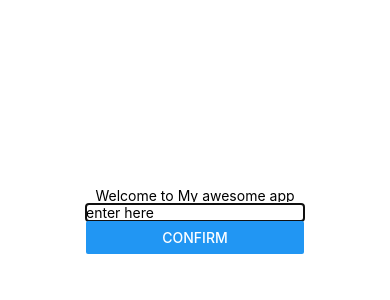
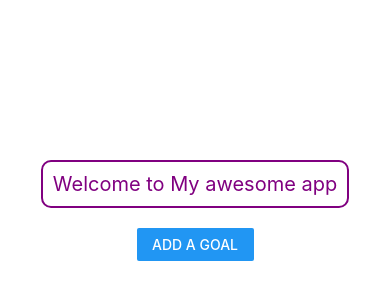
Before and after one commit to Zhouyuxin4/CS5520, a React Native app: screen / in a window 390 px wide. Shown: the part 202-502 px from the top of the page. Built offline with nearby package versions, Linux system fonts and the light colour scheme.

Commit message:
add the modal and container for styling

```diff
--- a/App.tsx
+++ b/App.tsx
@@ -1,5 +1,5 @@
 import { StatusBar } from 'expo-status-bar';
-import { StyleSheet, TextInput, View, Text } from 'react-native';
+import { StyleSheet, TextInput, View, Text, Button, SafeAreaView,} from 'react-native';
 import Header from "./components/Header"
 import Input from "./components/Input"
 import { useState } from 'react';
@@ -7,23 +7,34 @@ import { useState } from 'react';
 export default function App() {
   const [isFocused, setIsFocused] = useState(true);
   const [recievedData, setRecievedData] = useState("")
+  const [isModalVisible, setISModalVisible] = useState(false)
   const appName = "My awesome app"
 
   function handleInputData(data: string){
     console.log("data recieved from Input", data)
     setRecievedData(data)
+    setISModalVisible(false)
+  }
+
+  function handleModalVisibility(){
+    setISModalVisible(true)
   }
 
   return (
-    <View style={styles.container}>
-      <Header name={appName} />
-      <Input isFocused={isFocused} inputHandler={handleInputData} />
-      <Text
-        onPress={() => setIsFocused(!isFocused)}
+    <SafeAreaView style = {styles.container}>
+      <View style = {styles.welcome}>
+      <Header name={appName}/>
+      </View>
+      <View style = {styles.button}>
+      <Input isFocused={isFocused} inputHandler={handleInputData} isModalVisible={isModalVisible}   />
+      <Button title="Add a goal" onPress={handleModalVisibility}/></View>
+      <View><Text
+        onPress={() => setIsFocused(!isFocused)}  style = {styles.output}
       >{recievedData}
       </Text>
+      </View>
       <StatusBar style="auto" />
-    </View>
+    </SafeAreaView>
   );
 }
 
@@ -34,4 +45,19 @@ const styles = StyleSheet.create({
     alignItems: 'center',
     justifyContent: 'center',
   },
+  welcome:{
+    borderColor:"purple",
+    borderWidth:2,
+    borderRadius:10,
+    padding:10,
+  },
+  button:{
+    marginTop:20,
+    width:"30%"
+  },
+  output:{
+    marginTop:20,
+    color:"purple",
+    fontSize:18
+  }
 });
--- a/components/Header.tsx
+++ b/components/Header.tsx
@@ -1,4 +1,4 @@
-import {View, Text,} from 'react-native'
+import {View, Text, StyleSheet} from 'react-native'
 import React from 'react'
 
 interface HeaderProps{
@@ -8,7 +8,14 @@ interface HeaderProps{
 export default function Header({name}: HeaderProps) {
   return (
     <View>
-      <Text>Welcome to {name}</Text>
+      <Text style = {styles.greetings}>Welcome to {name}</Text>
     </View>
   )
 }
+
+const styles = StyleSheet.create({
+    greetings:{
+      color:"purple",
+      fontSize:20
+    }
+  });
--- a/components/Input.tsx
+++ b/components/Input.tsx
@@ -1,68 +1,89 @@
 import { StatusBar } from 'expo-status-bar';
-import { StyleSheet, TextInput, View, Text, Button} from 'react-native';
+import { StyleSheet, TextInput, View, Text, Button, Modal } from 'react-native';
 import { useState } from 'react';
 
-interface InputProps{
+interface InputProps {
   isFocused: boolean;
-    inputHandler: (data: string)=>void;
+  inputHandler: (data: string) => void;
+  isModalVisible: boolean;
 }
 
+export default function App({ isFocused, inputHandler, isModalVisible }: InputProps) {
+  const [text, setText] = useState('');
+  const [counter, setCounter] = useState('');
+  const [blur, setBlur] = useState(false);
 
-
-export default function App({isFocused, inputHandler}:InputProps) {
-  const [text, setText] = useState("")
-  const [counter, setCounter] = useState("")
-  const [blur, setBlur] = useState(false)
-
-  function updateText(changedText:string){
+  function updateText(changedText: string) {
     setText(changedText);
-    setCounter(changedText.length.toString())
-    setBlur(false)
-  }
-
-  function handleFocused(){
+    setCounter(changedText.length.toString());
     setBlur(false);
   }
 
-  function handleBlur(){
+  function handleFocused() {
+    setBlur(false);
+  }
+
+  function handleBlur() {
     setBlur(true);
   }
 
-  function handleConfirm(){
+  function handleConfirm() {
     console.log('User input:', text);
     inputHandler(text);
   }
 
   return (
-    <View >
-      <TextInput value={text}
+    <Modal visible={isModalVisible} animationType='slide' transparent={true}>
+      <View style={styles.container}>
+        <View style={styles.box}>
+          <TextInput
+            value={text}
             onChangeText={updateText}
             onFocus={handleFocused}
             onBlur={handleBlur}
-      placeholder='enter here'
-      autoFocus={isFocused} />
-
-    {text && !blur?(
-        <Text>character count:{counter}</Text>
-    ):(
-        blur && (text.length >= 3?(
-          <Text>Thank you</Text>
-        ):(
-          <Text>Please type more than 3 characters</Text>
-        ))
+            placeholder='enter your goal'
+            autoFocus={isFocused}
+            style={styles.input}
+          />
+          {text && !blur ? (
+            <Text>character count: {counter}</Text>
+          ) : (
+            blur &&
+            (text.length >= 3 ? <Text>Thank you</Text> : <Text>Please type more than 3 characters</Text>)
           )}
-    <Button title="Confirm" onPress={handleConfirm} />
-
-    <StatusBar style="auto"/>
+          <View style={styles.button}>
+            <Button title='Confirm' onPress={handleConfirm} />
           </View>
+          <StatusBar style='auto' />
+        </View>
+      </View>
+    </Modal>
   );
 }
 
 const styles = StyleSheet.create({
   container: {
     flex: 1,
-      backgroundColor: '#fff',
+    justifyContent: 'center',
     alignItems: 'center',
-      justifyContent: 'center',
+  },
+  box: {
+    backgroundColor: 'lightgrey',
+    borderRadius: 20,
+    padding: 30,
+    alignItems: 'center',
+    width: '50%',
+  },
+  input: {
+    borderColor: 'purple',
+    color:'dodgerblue',
+    borderWidth: 2,
+    padding: 10,
+    marginTop:20,
+    width: '100%',
+  },
+  button: {
+    width:"60%",
+    marginTop: 20,
   },
 });
```
Lines whose indentation alone changed are shown as unchanged.
